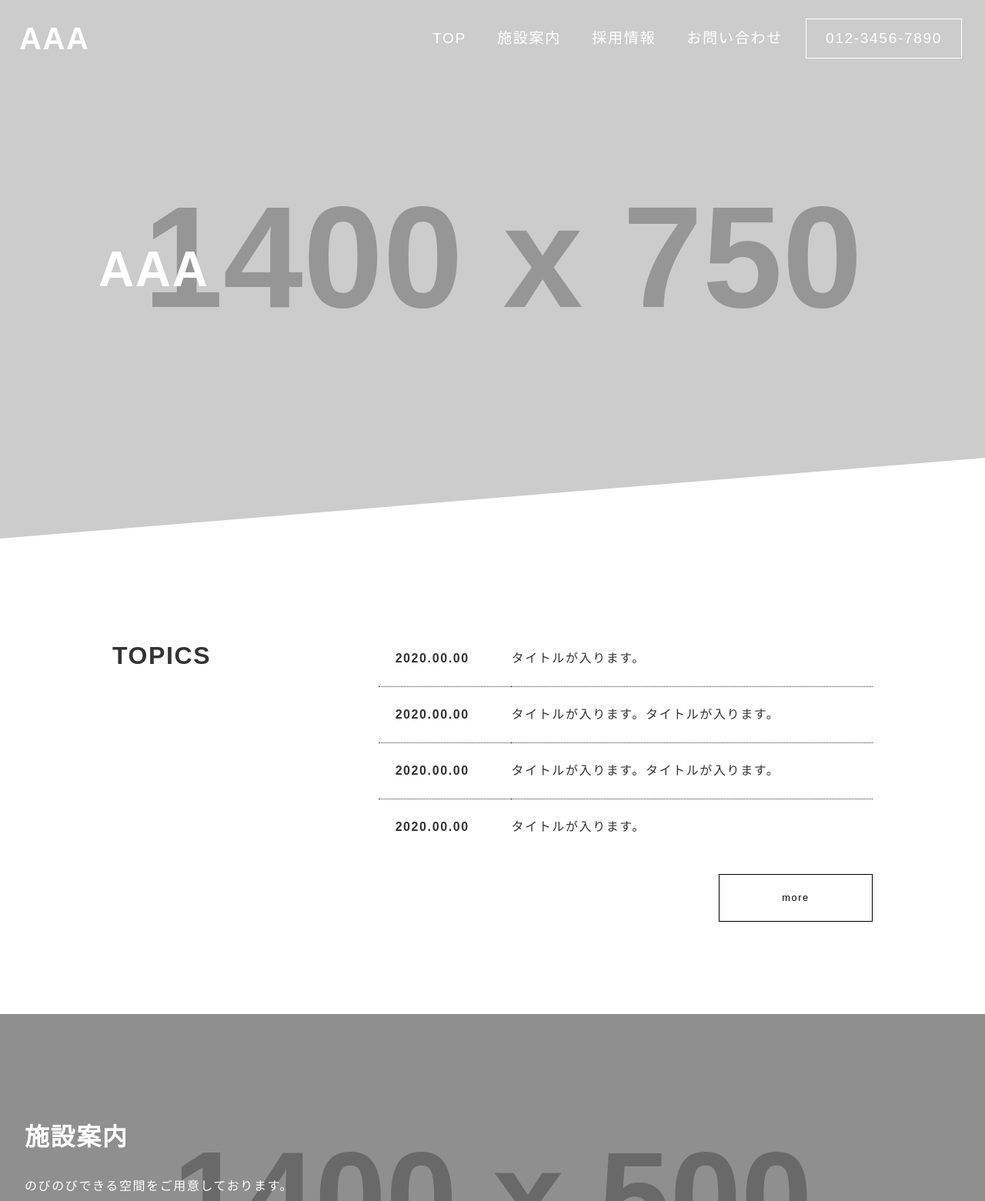
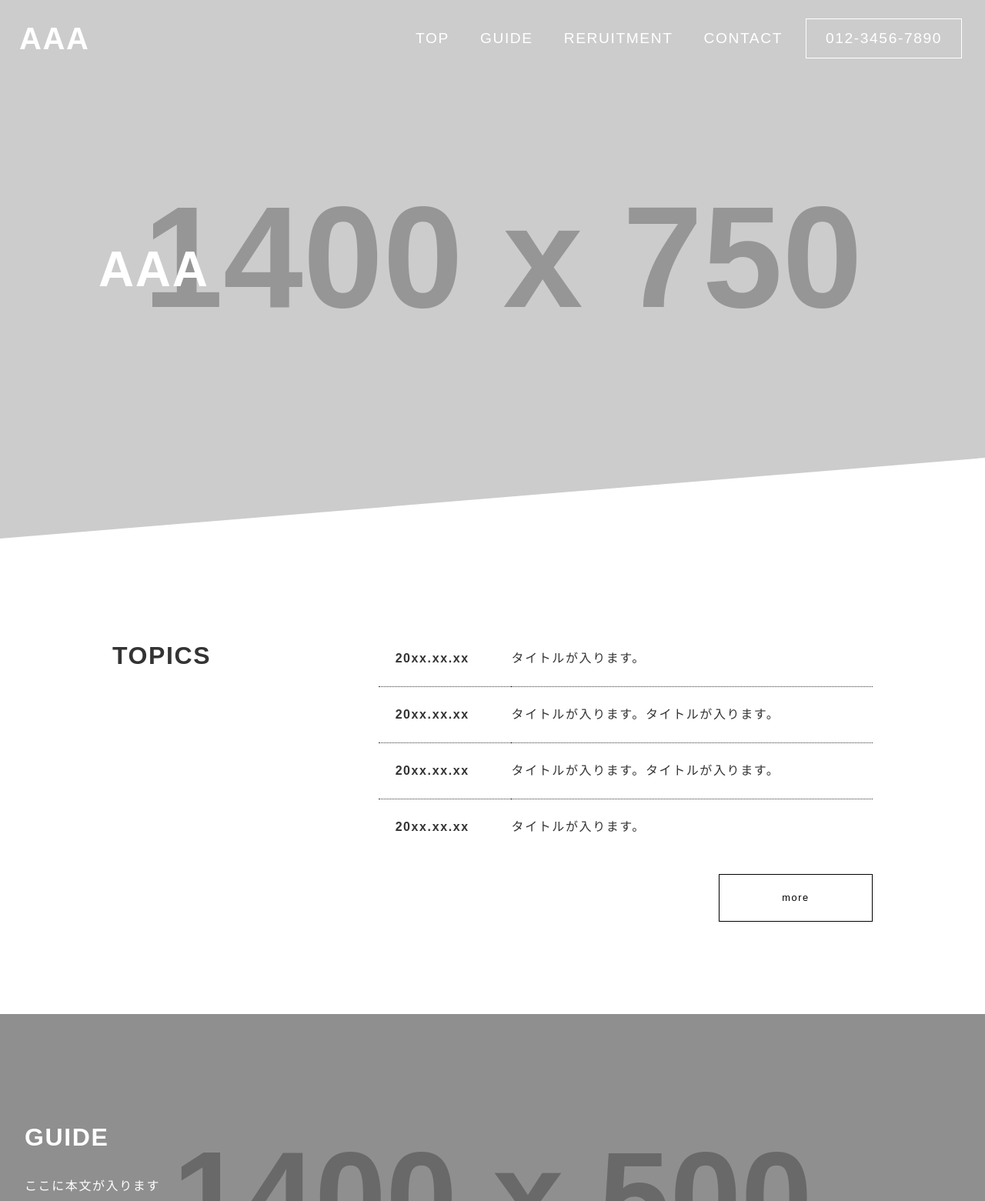
Before and after one commit to ShokoKitami/skitami, a plain HTML site: page responsive/index.html in a window 1280 px wide. Shown: the top 1561 px of the page at 77% size. Drawn offline with Linux system fonts and the light colour scheme; placeholder pictures from the web are drawn by us.

Commit message:
AAA修正2

```diff
--- a/responsive/index.html
+++ b/responsive/index.html
@@ -20,9 +20,9 @@
             <nav>
                 <ul>
                     <li><a href="#">TOP</a></li>
-                    <li><a href="#">施設案内</a></li>
-                    <li><a href="#">採用情報</a></li>
-                    <li><a href="#">お問い合わせ</a></li>
+                    <li><a href="#">GUIDE</a></li>
+                    <li><a href="#">RERUITMENT</a></li>
+                    <li><a href="#">CONTACT</a></li>
                     <li class="phone">012-3456-7890</li>
                 </ul>
             </nav>
@@ -41,19 +41,19 @@
                         <table>
                             <tbody>
                                 <tr>
-                                    <th>2020.00.00</th>
+                                    <th>20xx.xx.xx</th>
                                     <td>タイトルが入ります。</td>
                                 </tr>
                                 <tr>
-                                    <th>2020.00.00</th>
+                                    <th>20xx.xx.xx</th>
                                     <td>タイトルが入ります。タイトルが入ります。</td>
                                 </tr>
                                 <tr>
-                                    <th>2020.00.00</th>
+                                    <th>20xx.xx.xx</th>
                                     <td>タイトルが入ります。タイトルが入ります。</td>
                                 </tr>
                                 <tr>
-                                    <th>2020.00.00</th>
+                                    <th>20xx.xx.xx</th>
                                     <td>タイトルが入ります。</td>
                                 </tr>
                             </tbody>
@@ -65,9 +65,9 @@
             <article class="institution">
                 <section class="content-wrapper">
                     <div class="content">
-                    <h2>施設案内</h2>
+                    <h2>GUIDE</h2>
                     <p>
-                    のびのびできる空間をご用意しております。
+                    ここに本文が入ります
                     </p>
                     <p class="btn"><a href="#">more</a></p>
                     </div>
@@ -83,25 +83,25 @@
             </article>
             <article class="contact">
                 <ul>
-                    <li><a href="#">お問い合わせ</a></li>
+                    <li><a href="#">CONTACT</a></li>
                 </ul>
             </article>
         </main>
         <footer class="footer">
             <section class="content-wrapper">
                 <div class="high">
-                <h1>〇〇FITNESS</h1>
+                <h1>AAA</h1>
                     <ul>
-                        <li><a href="#">施設案内</a></li>
-                        <li><a href="#">採用情報</a></li>
-                        <li><a href="#">お問い合わせ</a></li>
+                        <li><a href="#">GUIDE</a></li>
+                        <li><a href="#">RERUITMENT</a></li>
+                        <li><a href="#">CONTACT</a></li>
                     </ul>
                 </div>
                 <div class="low">
                     〒000-0000<span>東京都〇〇</span><br>
                     TEL：012-3456-7890
                 </div>
-                <p>&copy;〇〇FITNESS Co.,Ltd.</p>
+                <p>&copy;AAA Co.,Ltd.</p>
             </section>
         </footer>
     </body>
```
